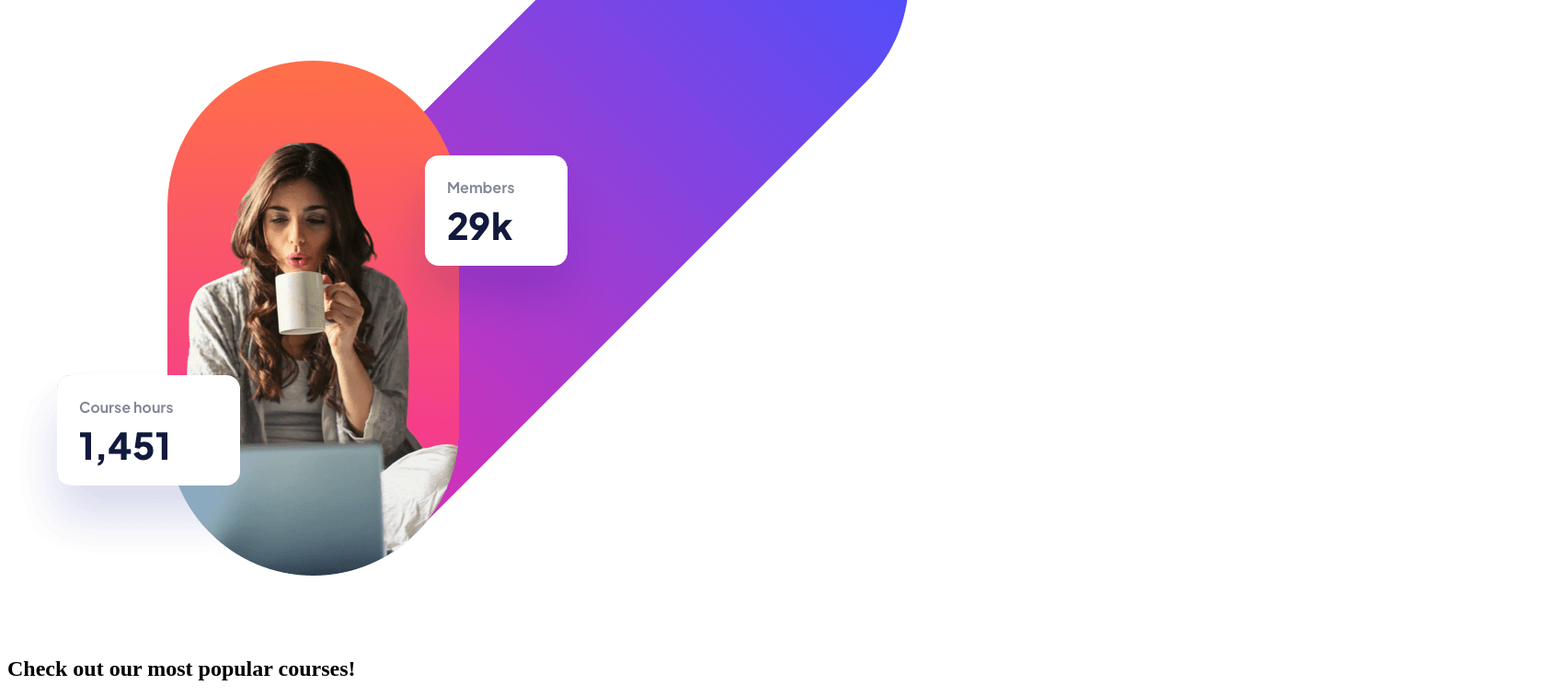
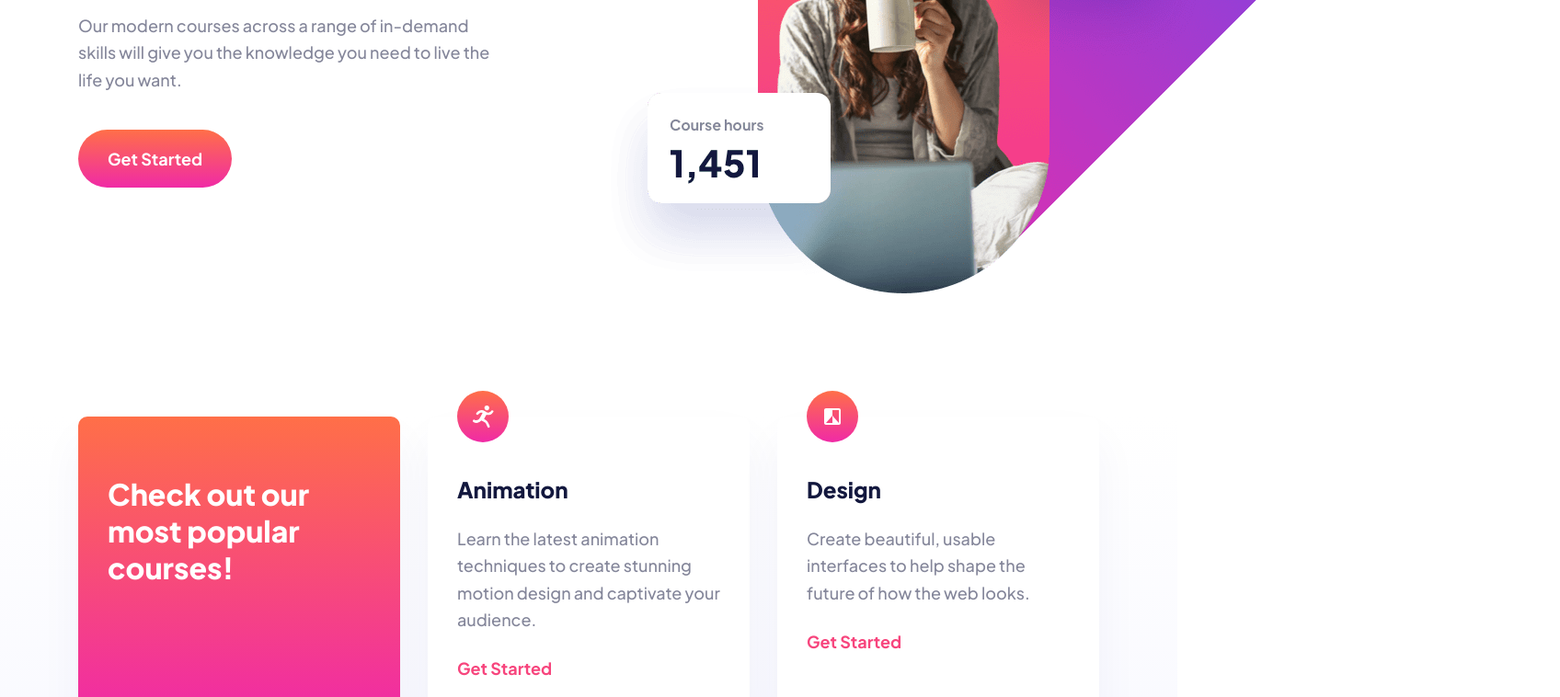
Before and after one commit to abedfetrat/fem06-skilled-elearning-landing-page, a plain HTML site: page index.html in a window 1280 px wide. Shown: the part 408-1166 px from the top of the page at 92% size, 1696 px wide, since content can reach past the window. Drawn offline with Linux system fonts and the light colour scheme; the site is published under a folder, as on GitHub Pages, so addresses that start at the root find nothing.

Commit message:
fix stylesheet link error

```diff
--- a/index.html
+++ b/index.html
@@ -12,7 +12,7 @@
     />
 
     <!-- CSS -->
-    <link rel="stylesheet" href="/styles/css/main.css" />
+    <link rel="stylesheet" href="styles/css/main.css" />
 
     <!-- Google Fonts -->
     <link rel="preconnect" href="https://fonts.googleapis.com" />
```
